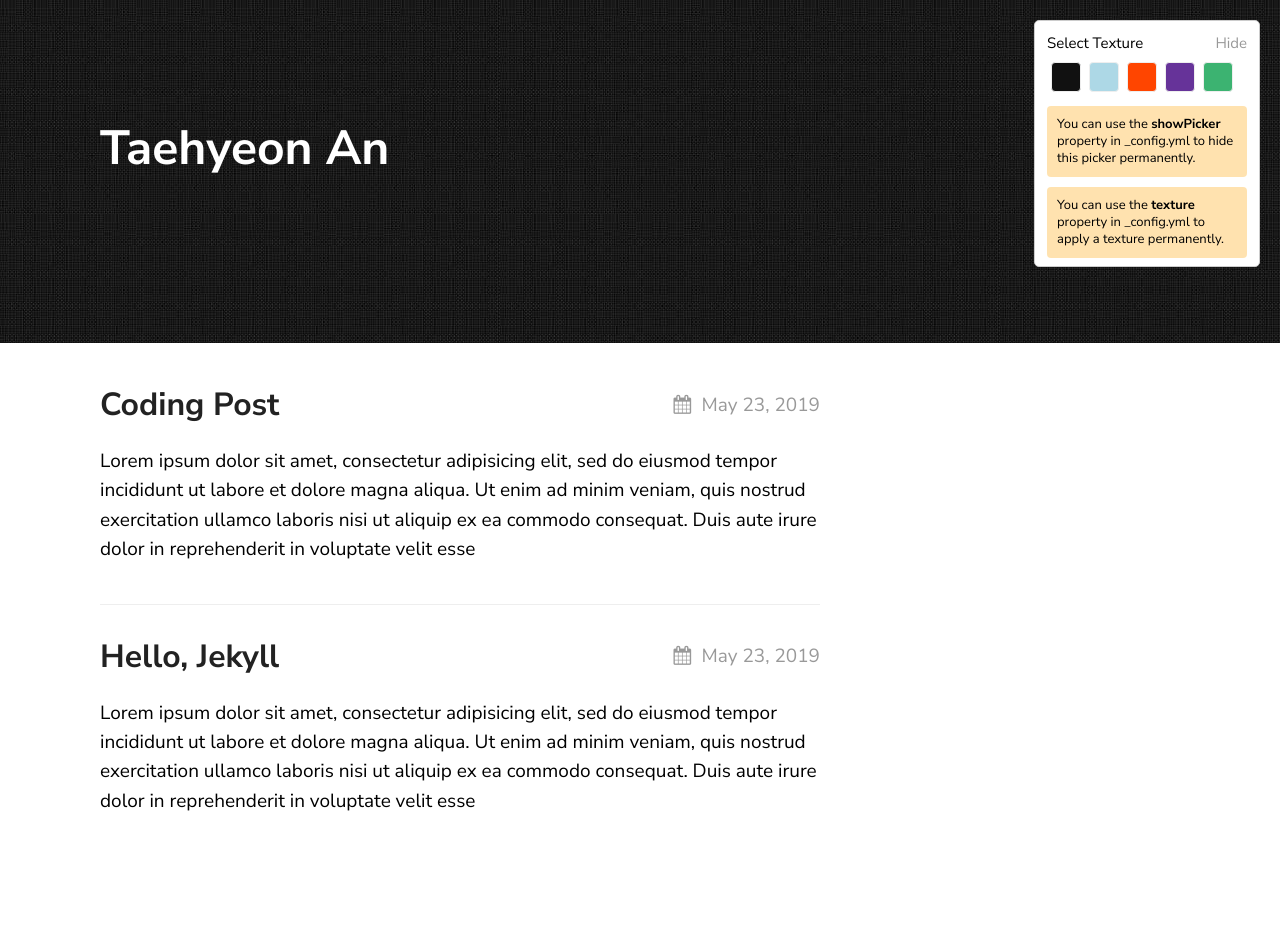
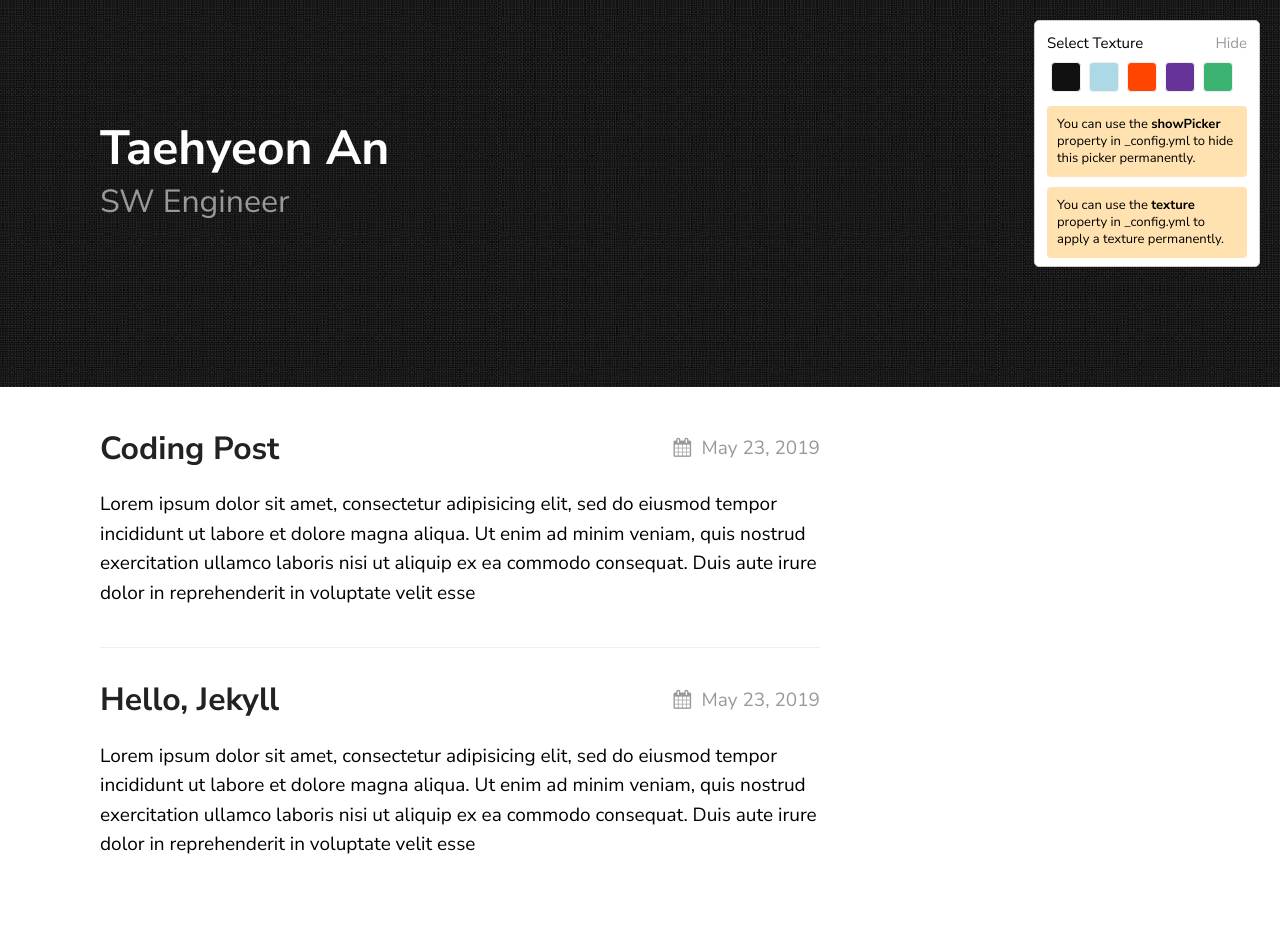
Before and after one commit to taehyeon0/taehyeon0.github.io, a Jekyll site: the page built from index.md, in a window 1280 px wide. Built offline with Jekyll 4.4.1, drawn with Linux system fonts in a browser that asks for light colours; before the commit the page ends 900 px from its top, so only the background shows below that.

Commit message:
Update _config.yml

```diff
--- a/_config.yml
+++ b/_config.yml
@@ -17,7 +17,7 @@ sass:
 permalink: /posts/:title/
 texture:
   title: Taehyeon An
-  tagline:
+  tagline: SW Engineer
   date_format: "%b %-d, %Y"
   style: black
   showNav: false
```
